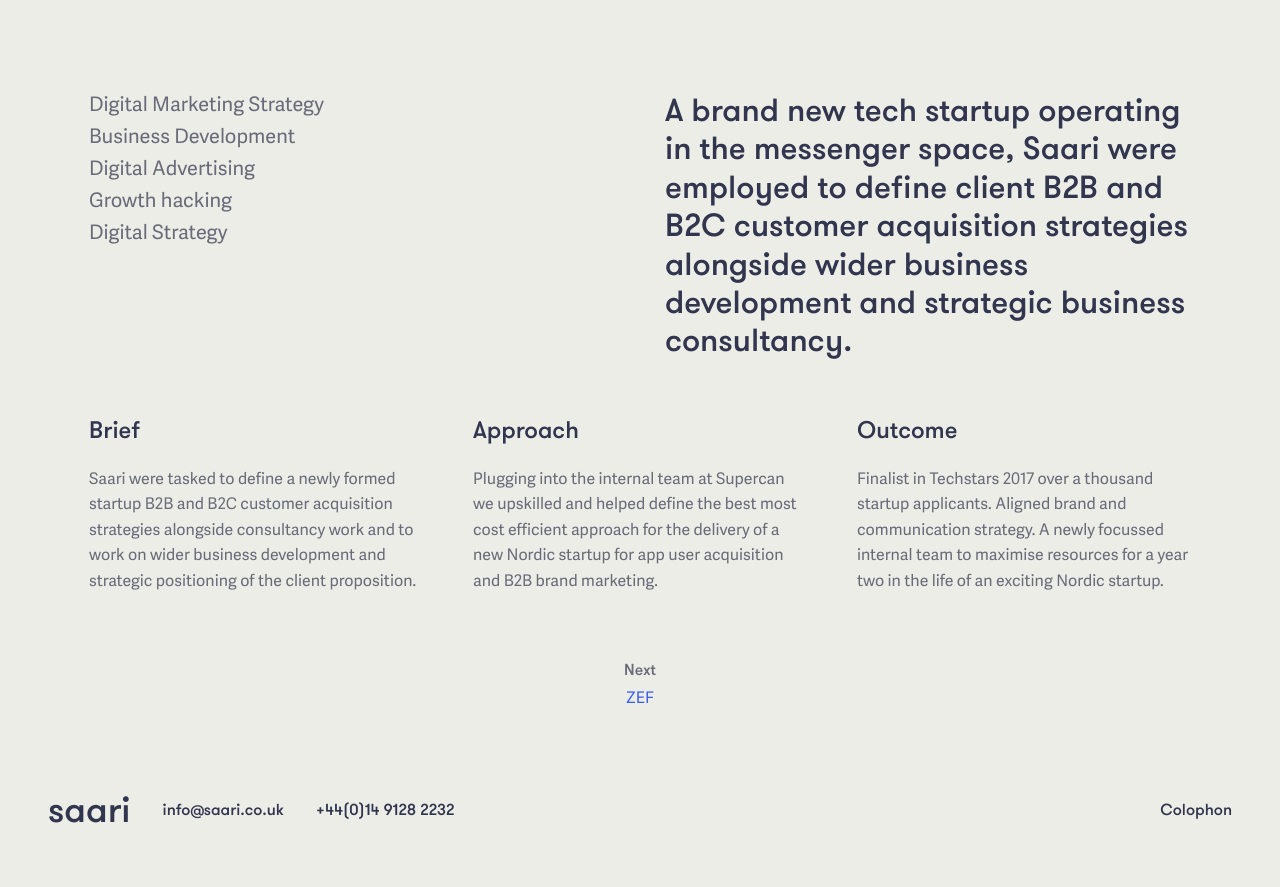
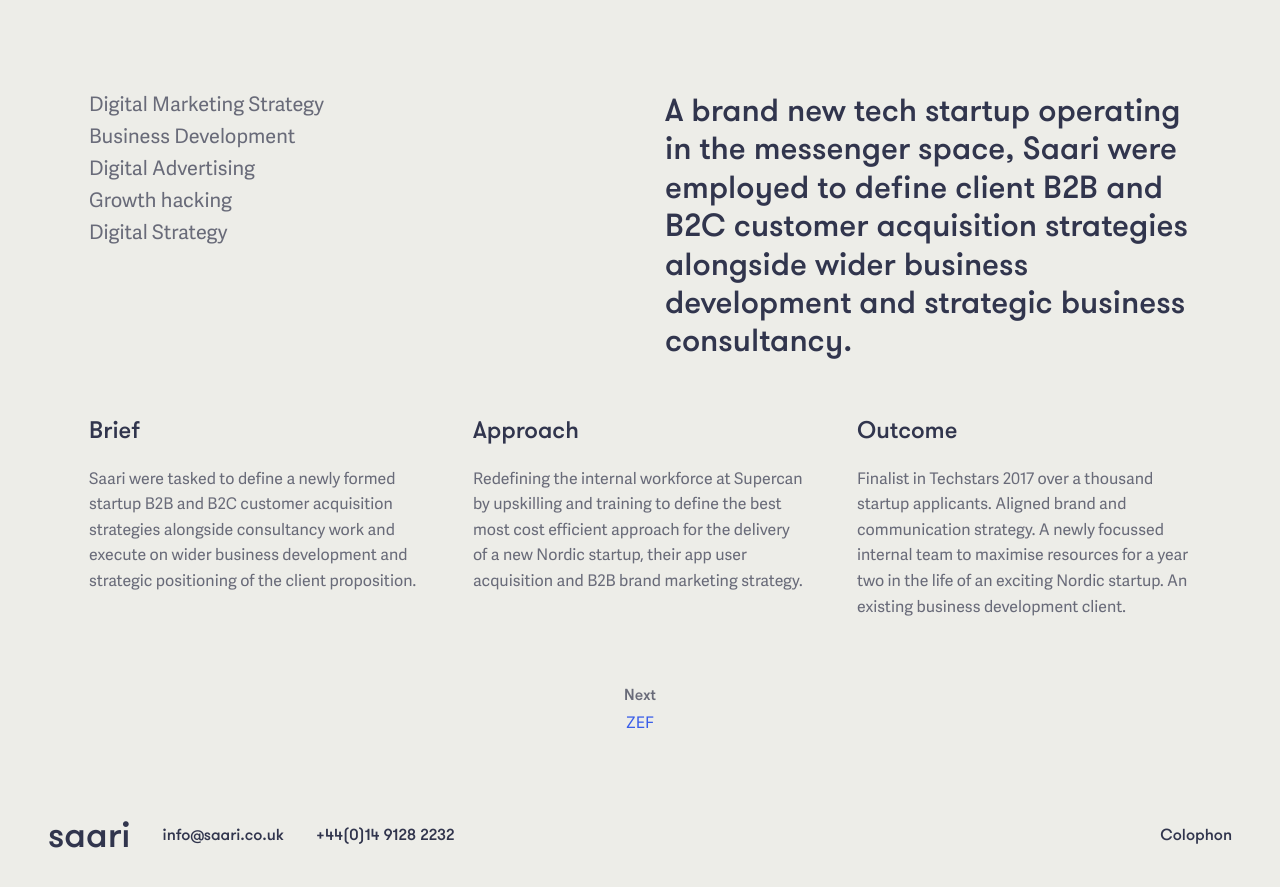
Before and after one commit to garethjohnsdesign/saari.co.uk, a Jekyll site: the page built from _projects/supercan.markdown, in a window 1280 px wide and 900 px high, scrolled down 572 px. Shown: the top 887 px of the window. Built offline with Jekyll 4.4.1, drawn with Linux system fonts in a browser that asks for light colours.

Commit message:
Updated Supercan

```diff
--- a/_projects/supercan.markdown
+++ b/_projects/supercan.markdown
@@ -14,19 +14,19 @@
 - Growth hacking
 - Digital Strategy
 feature-image: "/uploads/supercan-feature.jpg"
-images:
 details:
 - title: Brief
   text: Saari were tasked to define a newly formed startup B2B and B2C customer acquisition
-    strategies alongside consultancy work and to work on wider business development
+    strategies alongside consultancy work and execute on wider business development
     and strategic positioning of the client proposition.
 - title: Approach
-  text: 'Plugging into the internal team at Supercan we upskilled and helped define
-    the best most cost efficient approach for the delivery of a new Nordic startup
-    for app user acquisition and B2B brand marketing. '
+  text: Redefining the internal workforce at Supercan by upskilling  and training
+    to define the best most cost efficient approach for the delivery of a new Nordic
+    startup, their app user acquisition and B2B brand marketing strategy.
 - title: Outcome
   text: Finalist in Techstars 2017 over a thousand startup applicants. Aligned brand
     and communication strategy. A newly focussed internal team to maximise resources
-    for a year two in the life of an exciting Nordic startup.
+    for a year two in the life of an exciting Nordic startup. An existing business
+    development client.
 layout: project
 ---
```
